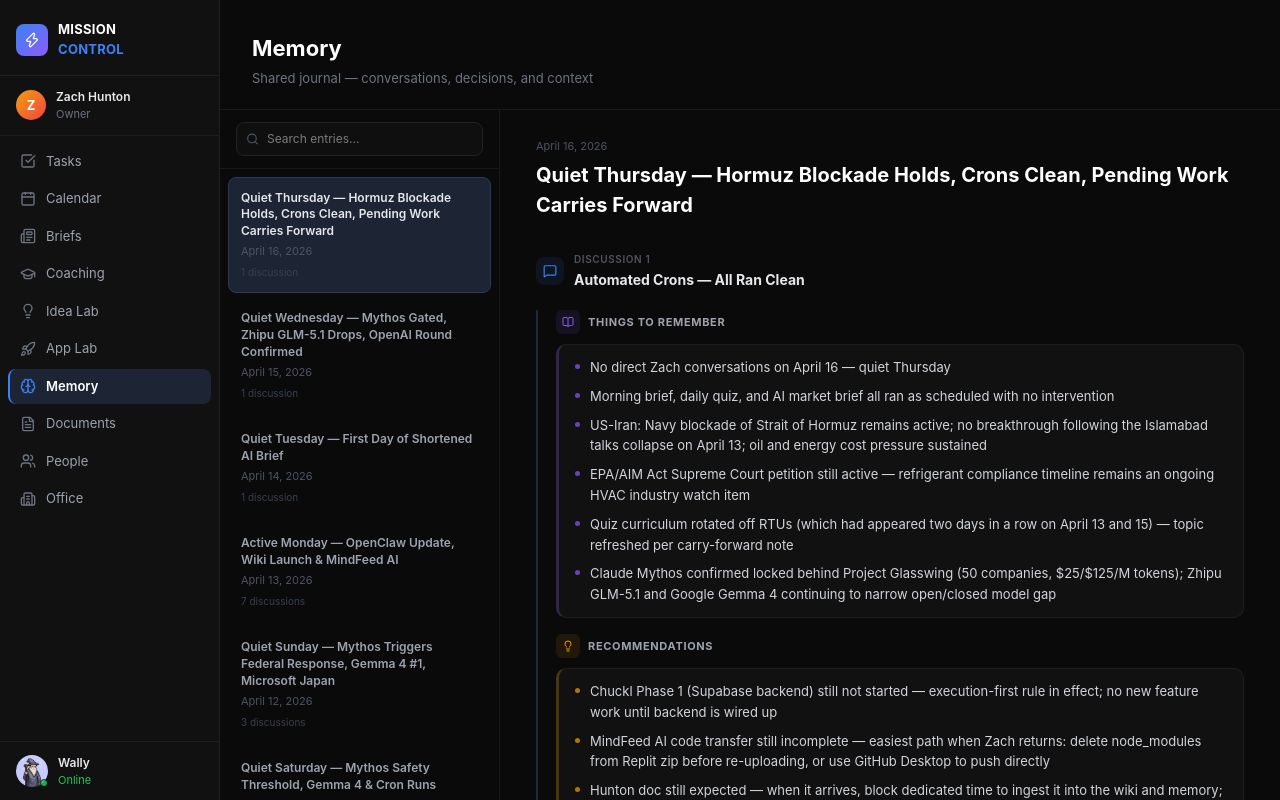
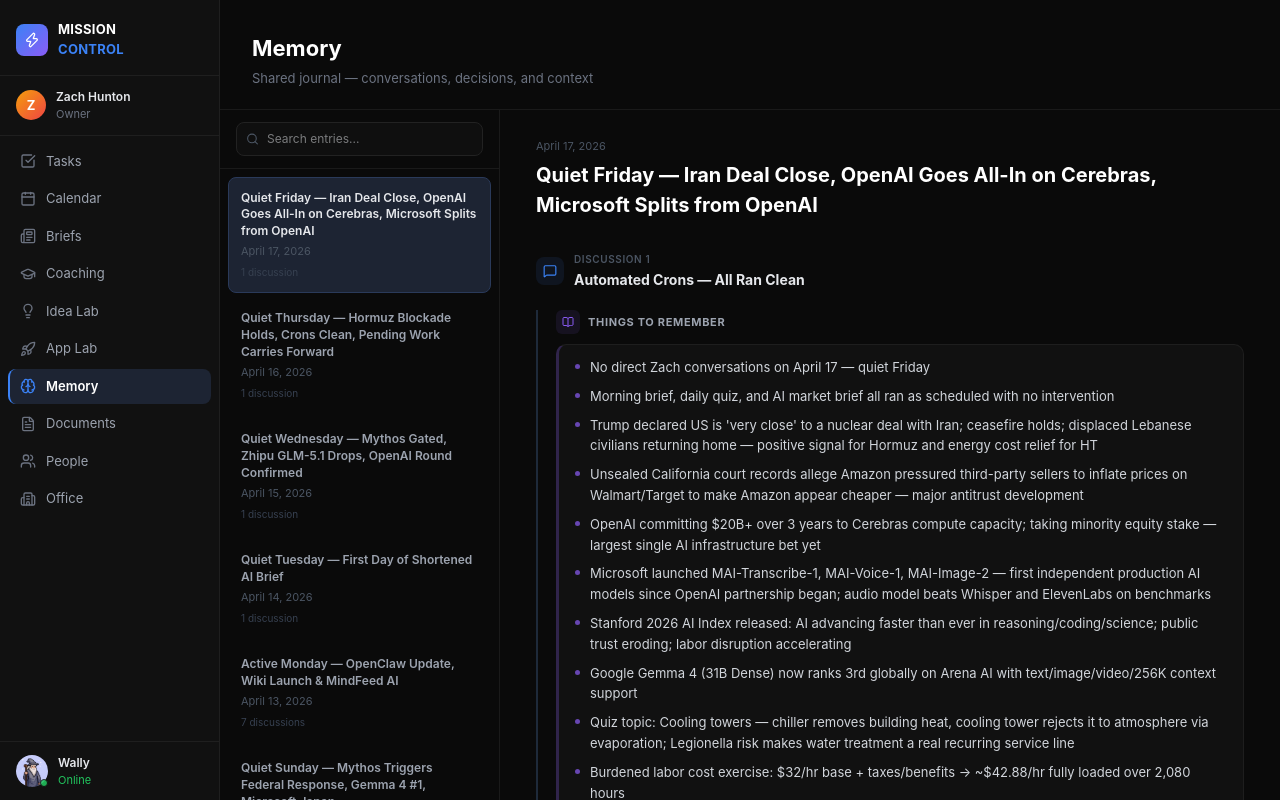
Before and after one commit to zhunton/mission-control, a Next.js app: page /memory in a window 1280 px wide. Built offline with nearby package versions, Linux system fonts and the light colour scheme.

Commit message:
Daily sync: 2026-04-17

```diff
--- a/app/memory/page.tsx
+++ b/app/memory/page.tsx
@@ -18,6 +18,40 @@
 }
 
 const ENTRIES: MemoryEntry[] = [
+  {
+    id: "20",
+    date: "April 17, 2026",
+    title: "Quiet Friday — Iran Deal Close, OpenAI Goes All-In on Cerebras, Microsoft Splits from OpenAI",
+    discussions: [
+      {
+        title: "Automated Crons — All Ran Clean",
+        thingsToRemember: [
+          "No direct Zach conversations on April 17 — quiet Friday",
+          "Morning brief, daily quiz, and AI market brief all ran as scheduled with no intervention",
+          "Trump declared US is 'very close' to a nuclear deal with Iran; ceasefire holds; displaced Lebanese civilians returning home — positive signal for Hormuz and energy cost relief for HT",
+          "Unsealed California court records allege Amazon pressured third-party sellers to inflate prices on Walmart/Target to make Amazon appear cheaper — major antitrust development",
+          "OpenAI committing $20B+ over 3 years to Cerebras compute capacity; taking minority equity stake — largest single AI infrastructure bet yet",
+          "Microsoft launched MAI-Transcribe-1, MAI-Voice-1, MAI-Image-2 — first independent production AI models since OpenAI partnership began; audio model beats Whisper and ElevenLabs on benchmarks",
+          "Stanford 2026 AI Index released: AI advancing faster than ever in reasoning/coding/science; public trust eroding; labor disruption accelerating",
+          "Google Gemma 4 (31B Dense) now ranks 3rd globally on Arena AI with text/image/video/256K context support",
+          "Quiz topic: Cooling towers — chiller removes building heat, cooling tower rejects it to atmosphere via evaporation; Legionella risk makes water treatment a real recurring service line",
+          "Burdened labor cost exercise: $32/hr base + taxes/benefits → ~$42.88/hr fully loaded over 2,080 hours",
+          "Service agreement value framing: 200 agreements × $3,200 + 2.5× pull-through multiplier — total value dwarfs the contract line alone",
+        ],
+        recommendations: [
+          "Microsoft's three independent frontier models are a real signal: OpenAI partnership dependency is being deliberately reduced; watch how this reshapes enterprise AI pricing and tooling options",
+          "If Iran nuclear deal closes, energy cost pressure on HT's data center pipeline eases materially — monitor for announcement",
+          "Chuckl Phase 1 (Supabase backend) still not started — execution-first rule in effect; no new app work until backend is live",
+          "MindFeed AI code transfer still incomplete — next step: delete node_modules before re-zipping, or use GitHub Desktop to push directly from Replit",
+          "Hunton doc still outstanding — when it arrives, dedicate a session to ingesting into the wiki and memory files; it will be the most significant context addition yet",
+        ],
+        decisions: [
+          "No system changes — all automations nominal",
+          "Quiz curriculum continued rotation: cooling towers covered April 17; next session should move to refrigeration cycle components, Trane-specific tech, or financial scenarios",
+        ],
+      },
+    ],
+  },
   {
     id: "19",
     date: "April 16, 2026",
```
